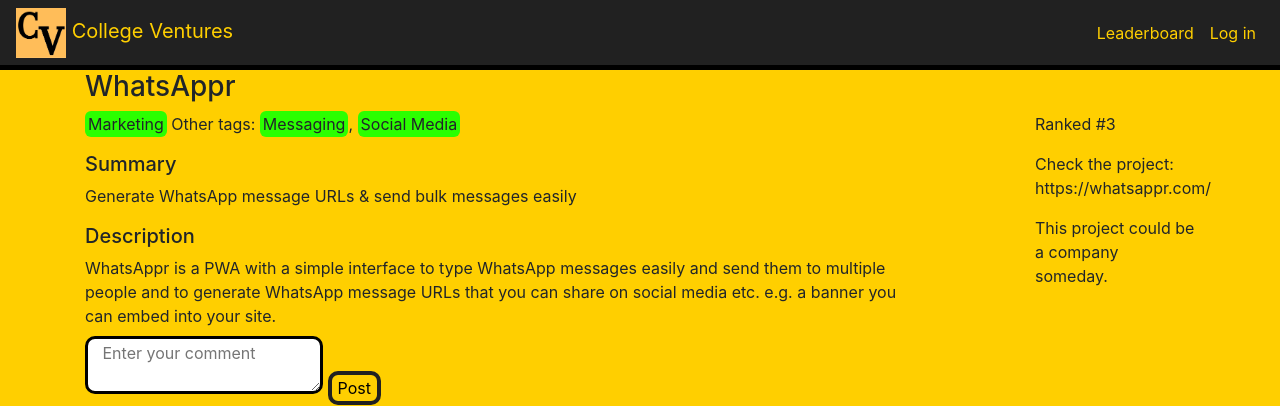
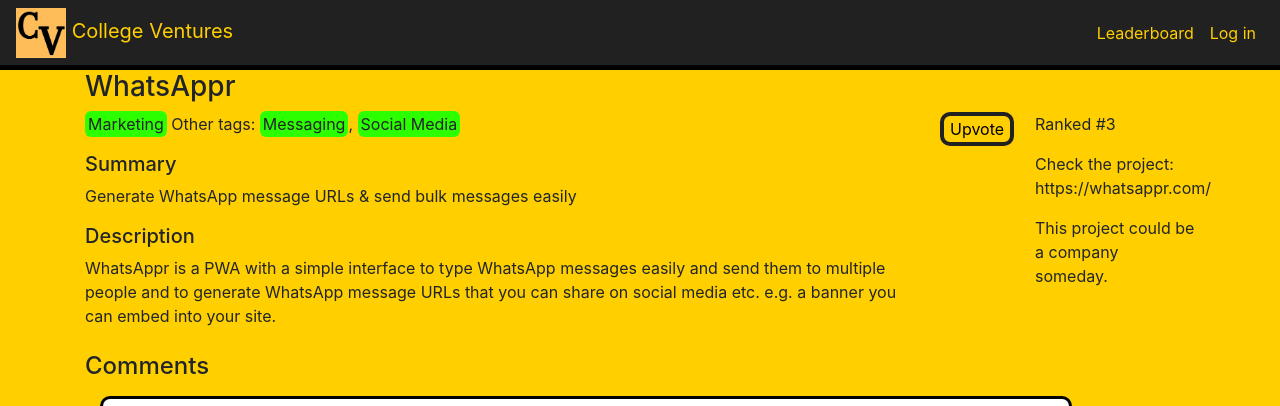
Before and after one commit to JadeMaveric/CollegeVenturers, a Flask app: page /project/1 in a window 1280 px wide; the page is wider, and only the part inside the window is pictured. Shown: the top 406 px of that part. Run offline with Flask 2, Linux system fonts and the light colour scheme; tables that the repository leaves empty hold one stand-in row (values such as "Sample post"); some libraries are stand-ins or nearby versions.

Commit message:
Comment and upvote button css

```diff
--- a/app/static/base.css
+++ b/app/static/base.css
@@ -132,7 +132,7 @@ footer ul li {
   display: inline-block;
 }
 
-#login-form #login-submit,
+.upvote, #login-form #login-submit,
 #register-form #register-submit,
 #create-form #create-submit,
 #submit_comment .comment-submit {
@@ -196,3 +196,8 @@ footer ul li {
   padding: 3px;
   background-color: rgb(43, 255, 0);
 }
+
+textarea
+{
+  width: 90%;
+}
--- a/app/templates/project.html
+++ b/app/templates/project.html
@@ -24,7 +24,7 @@
         <h5>Description</h5>
         {{ project.description }}
       </div>
-      <div class="col-md-1"></div>
+      <div class="col-md-1"><button class="upvote" type="submit">Upvote</button></div>
       <div class="col-md-2">
         <p class="rank">Ranked #{{ project.rank }}</p>
         <p>Check the project: {{ project.website }}</p>
@@ -35,8 +35,11 @@
   <div id="comments">
     <!--comments go here: to be implemented-->
   </div>
-</div>
+
+<br>
 <div id="comments">
+    <h4>Comments</h4>
   {%include '_comment.html'%}
 </div>
 {% endblock %}
+</div>
```
